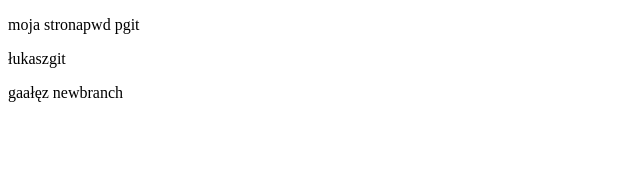
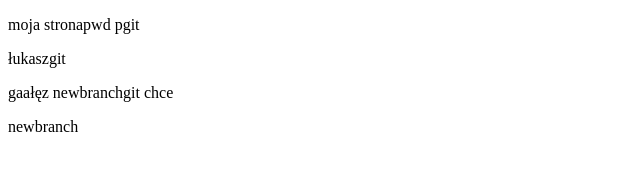
Before and after one commit to lukaszgor/lukaszgor.github.io, a plain HTML site: page index.html in a window 1280 px wide. Shown: the whole page, without its empty margins (0-640 px from the left). Drawn offline with Linux system fonts and the light colour scheme.

Commit message:
zmiany w pliku z gałezi master

```diff
--- a/index.html
+++ b/index.html
@@ -8,6 +8,7 @@
     <p>moja stronapwd
     pgit</p>
     <p>łukaszgit </p>
-    <p>gaałęz newbranch</p>
+    <p>gaałęz newbranchgit chce</p>
+    <p>newbranch</p>
 </body>
 </html>
```
